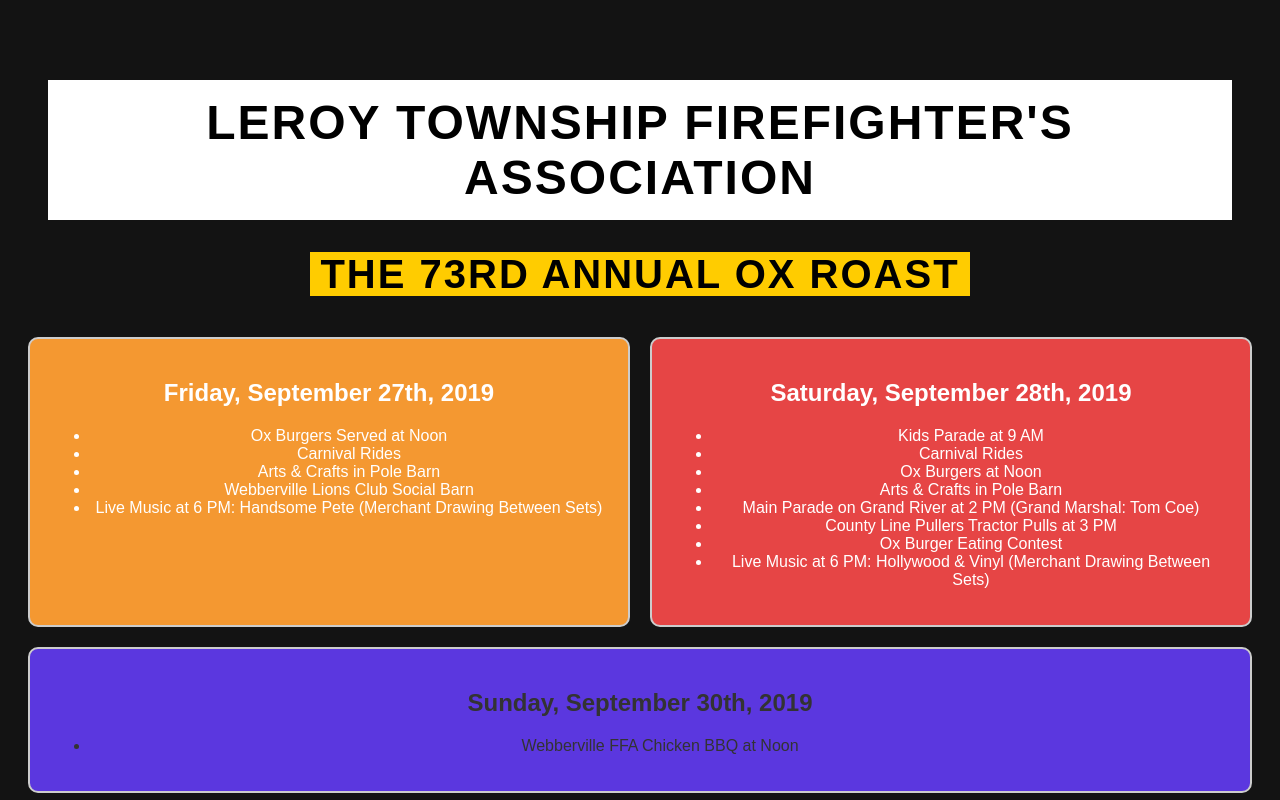
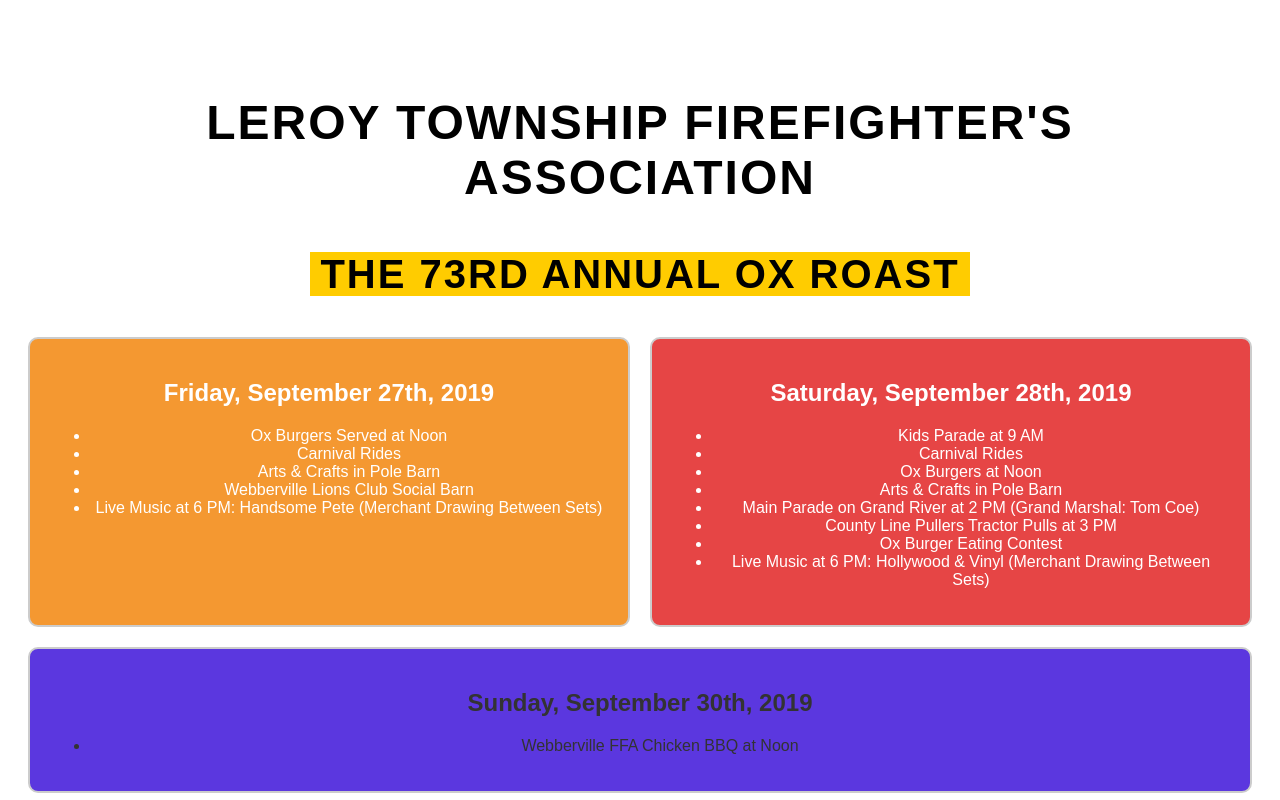
Before and after one commit to Luke-pz/list753-fall-2024, a plain HTML site: page midterm.html in a window 1280 px wide. Shown: the top 800 px of the page. Drawn offline with Linux system fonts and the light colour scheme.

Commit message:
midtermstyles.css

```diff
--- a/midtermstyles.css
+++ b/midtermstyles.css
@@ -1,7 +1,7 @@
 /* Styling the body */
 body {
     font-family: Arial, sans-serif;
-    background-color: #131313;
+    background-color: #ffffff;
     color: #333;
     padding: 20px;
 }
```
